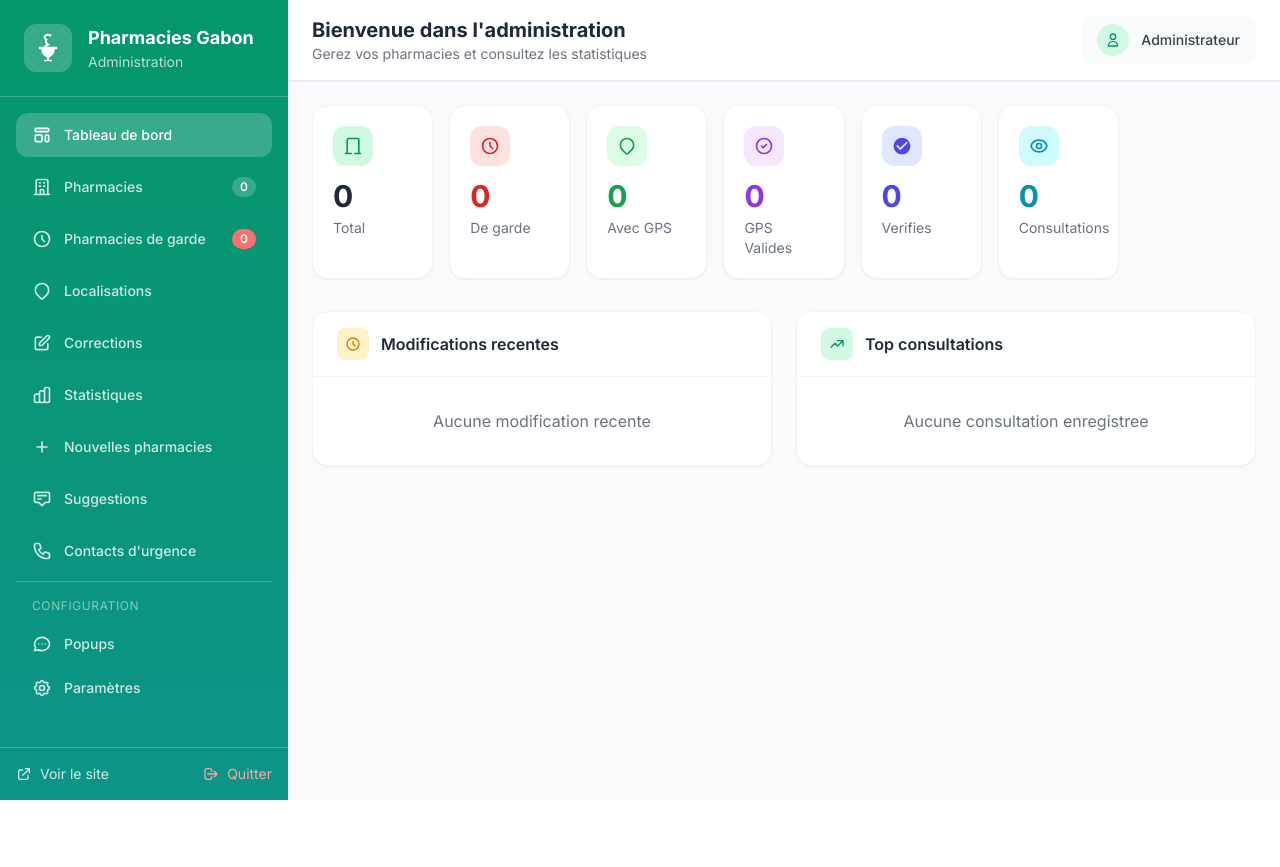
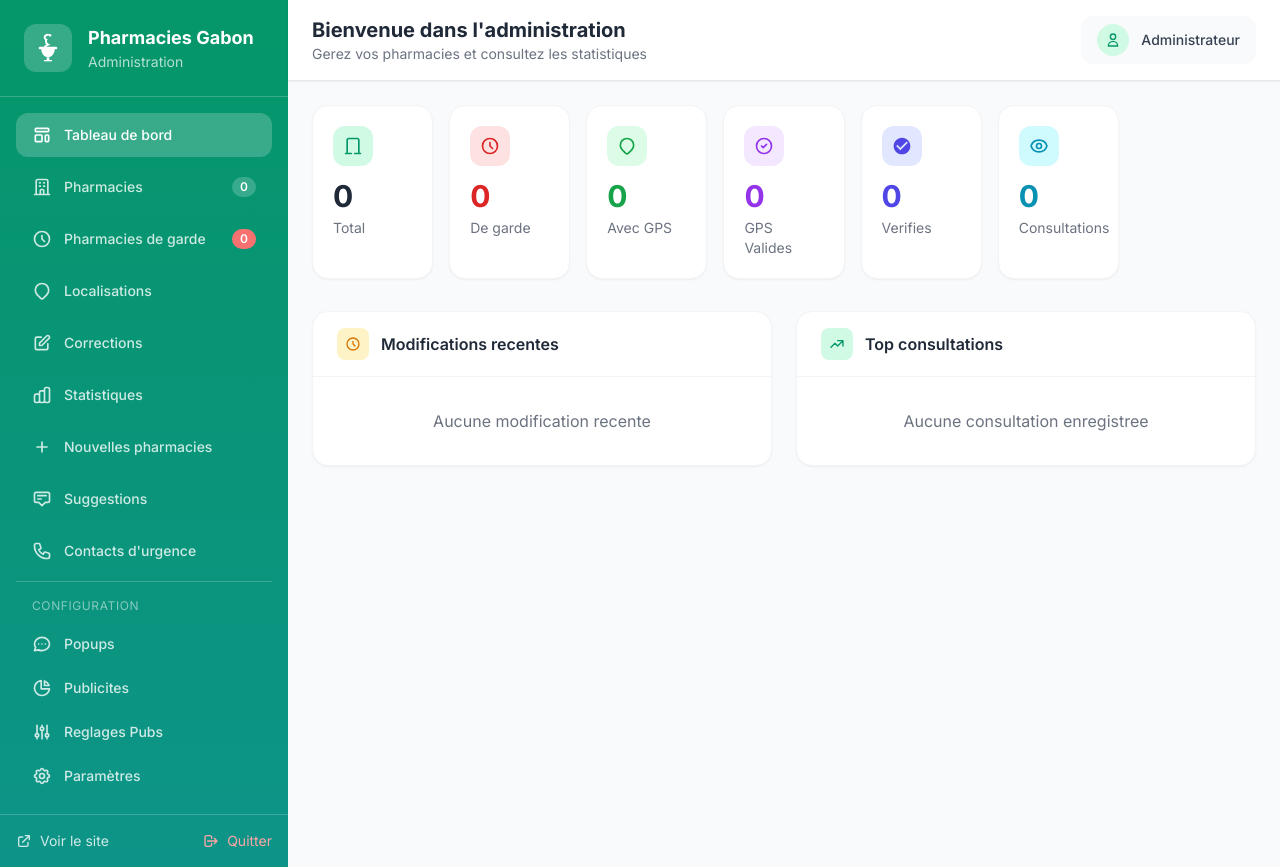
Before and after one commit to moa-digitalagency/PhramaGA, a Flask app: page /admin/ in a window 1280 px wide. Before the commit the page ends 800 px from the top, so only its background shows below. Run offline with Flask 3, Linux system fonts and the light colour scheme; the visitor is signed in with stand-in values (Sample User, id 1); data that the repository does not hold is empty; some libraries are stand-ins or nearby versions.

Commit message:
Add advertising system menus to admin panel for better management
Adds "Publicites" and "Reglages Pubs" menu links to the admin dashboard template (templates/admin/dashboard.html) to access the advertising system.

Replit-Commit-Author: Agent
Replit-Commit-Session-Id: 8e3b2346-7b1d-4706-925a-81cae4c159ba
Replit-Commit-Checkpoint-Type: full_checkpoint
Replit-Commit-Event-Id: 744c0487-3a00-45e8-8168-cf06496459ce
Replit-Commit-Screenshot-Url: https://storage.googleapis.com/screenshot-production-us-central1/992d0699-21b8-4a5e-9023-5d5dddfb3966/8e3b2346-7b1d-4706-925a-81cae4c159ba/1DuoZgo
Replit-Helium-Checkpoint-Created: true

```diff
--- a/templates/admin/dashboard.html
+++ b/templates/admin/dashboard.html
@@ -153,6 +153,21 @@
                             <path stroke-linecap="round" stroke-linejoin="round" stroke-width="2" d="M8 12h.01M12 12h.01M16 12h.01M21 12c0 4.418-4.03 8-9 8a9.863 9.863 0 01-4.255-.949L3 20l1.395-3.72C3.512 15.042 3 13.574 3 12c0-4.418 4.03-8 9-8s9 3.582 9 8z"/>
                         </svg>
                         Popups
+                    </a>
+
+                    <a href="{{ url_for('admin.list_ads') }}" class="w-full text-left px-4 py-3 rounded-xl text-sm font-medium transition flex items-center gap-3 text-white/80 hover:bg-white/10">
+                        <svg class="w-5 h-5" fill="none" stroke="currentColor" viewBox="0 0 24 24">
+                            <path stroke-linecap="round" stroke-linejoin="round" stroke-width="2" d="M11 3.055A9.001 9.001 0 1020.945 13H11V3.055z"/>
+                            <path stroke-linecap="round" stroke-linejoin="round" stroke-width="2" d="M20.488 9H15V3.512A9.025 9.025 0 0120.488 9z"/>
+                        </svg>
+                        Publicites
+                    </a>
+
+                    <a href="{{ url_for('admin.ad_settings') }}" class="w-full text-left px-4 py-3 rounded-xl text-sm font-medium transition flex items-center gap-3 text-white/80 hover:bg-white/10">
+                        <svg class="w-5 h-5" fill="none" stroke="currentColor" viewBox="0 0 24 24">
+                            <path stroke-linecap="round" stroke-linejoin="round" stroke-width="2" d="M12 6V4m0 2a2 2 0 100 4m0-4a2 2 0 110 4m-6 8a2 2 0 100-4m0 4a2 2 0 110-4m0 4v2m0-6V4m6 6v10m6-2a2 2 0 100-4m0 4a2 2 0 110-4m0 4v2m0-6V4"/>
+                        </svg>
+                        Reglages Pubs
                     </a>
 
                     <a href="{{ url_for('admin.site_settings') }}" class="w-full text-left px-4 py-3 rounded-xl text-sm font-medium transition flex items-center gap-3 text-white/80 hover:bg-white/10">
```
